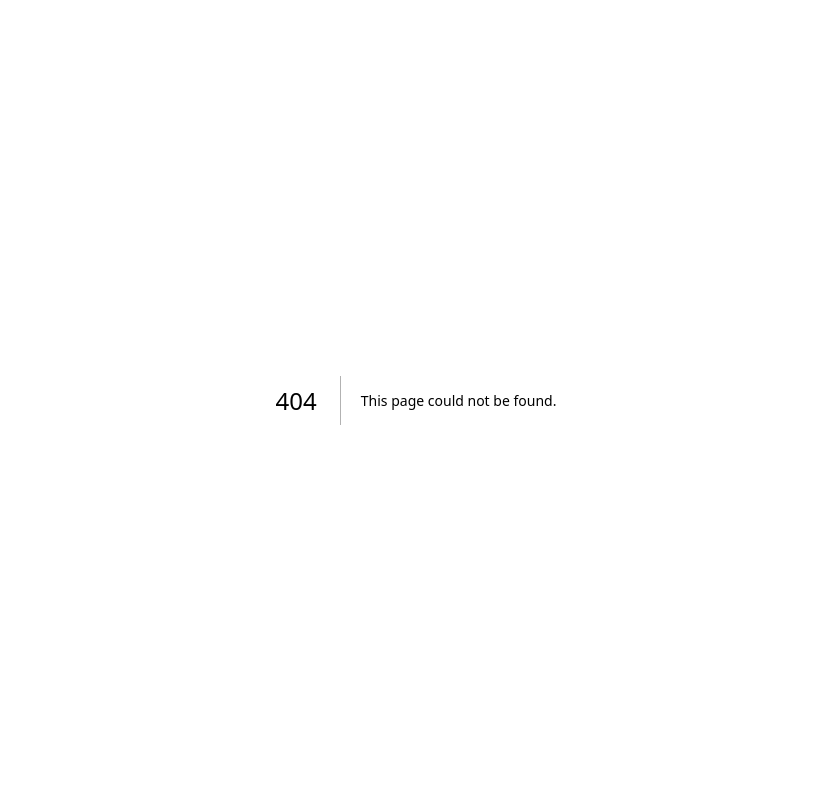
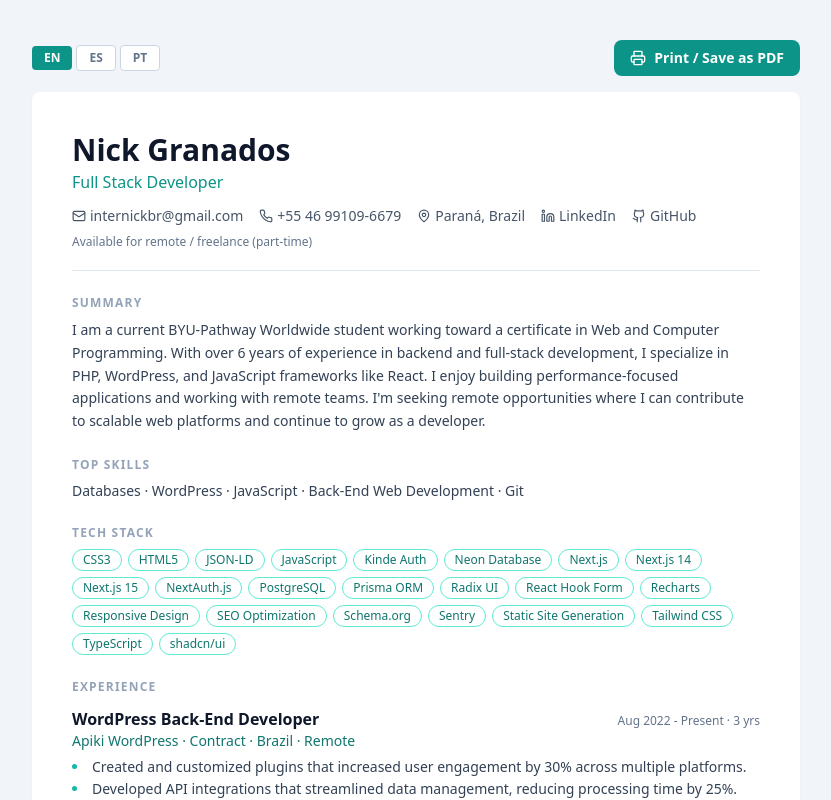
Before and after one commit to internick2017/nick-granados-website, a Next.js app: page /dev/cv in a window 1280 px wide. Before the commit this address had no page. Shown: the top 800 px of the page, without its empty margins (224-1055 px from the left). Built offline with nearby package versions, Linux system fonts and the light colour scheme.

Commit message:
feat: add /dev/cv page and print styles

```diff
--- /dev/null
+++ b/src/app/dev/cv/page.tsx
@@ -0,0 +1,13 @@
+import type { Metadata } from 'next'
+import CvDocument from '@/components/cv-document'
+
+export const metadata: Metadata = {
+  title: 'Nick Granados - CV',
+  description: 'Curriculum Vitae of Nick Granados — Full Stack Developer.',
+  robots: 'noindex',
+}
+
+export default function CvPage() {
+  const buildDate = new Date().toISOString()
+  return <CvDocument buildDate={buildDate} />
+}
--- a/src/app/globals.css
+++ b/src/app/globals.css
@@ -110,3 +110,13 @@ html {
     opacity: 1;
   }
 }
+
+/* CV print styles */
+@media print {
+  body {
+    background: #fff !important;
+  }
+  @page {
+    margin: 1.5cm;
+  }
+}
```
